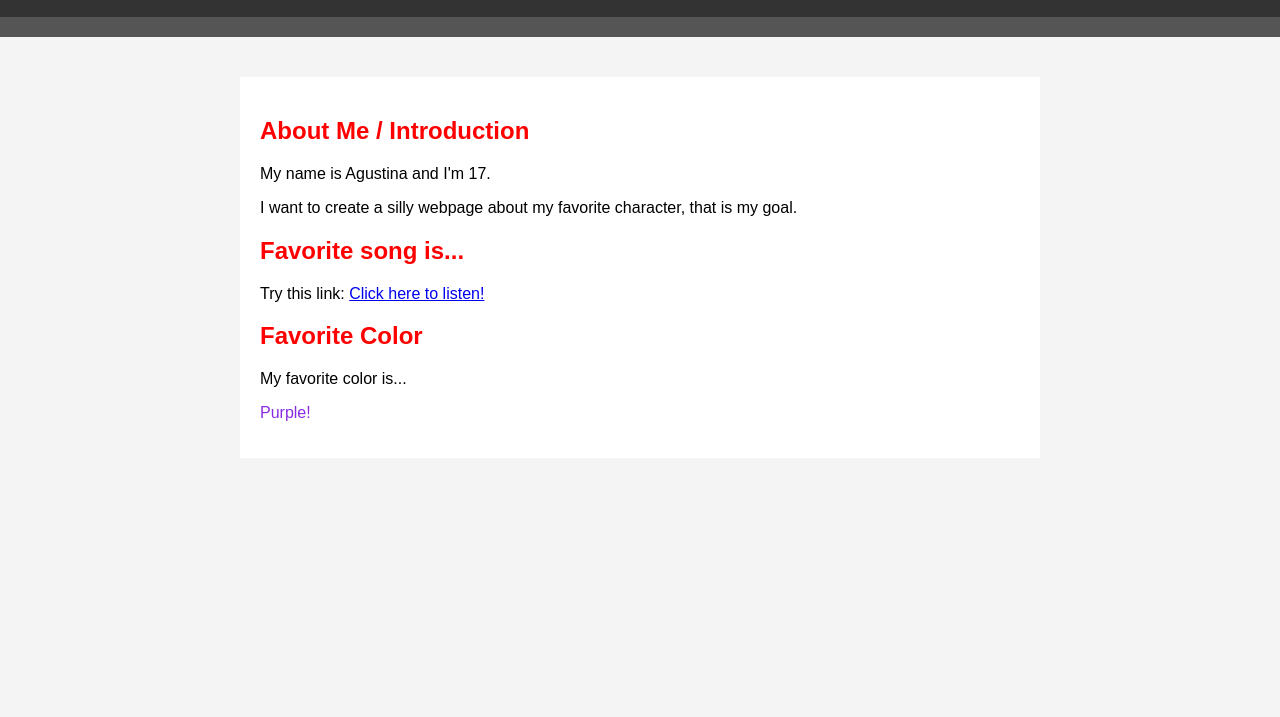
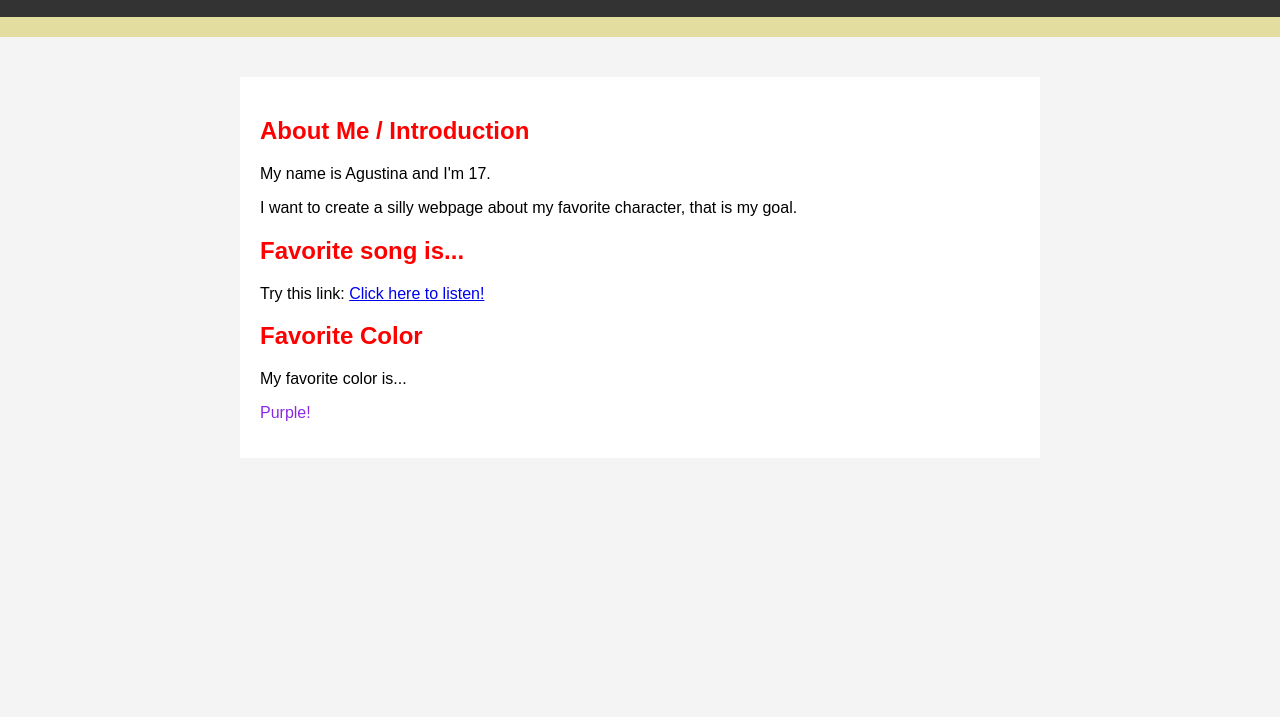
Before and after one commit to aagus13/ict, a plain HTML site: page index.html in a window 1280 px wide. Shown: the part 83-800 px from the top of the page. Drawn offline with Linux system fonts and the light colour scheme.

Commit message:
Update style.css

```diff
--- a/style.css
+++ b/style.css
@@ -2,7 +2,7 @@
 nav {
     display: flex;
     justify-content: center; /* This centers the items along the main axis */
-    background-color: #555;
+    background-color: #e3de9f;
     padding: 10px;
 }
 
```
